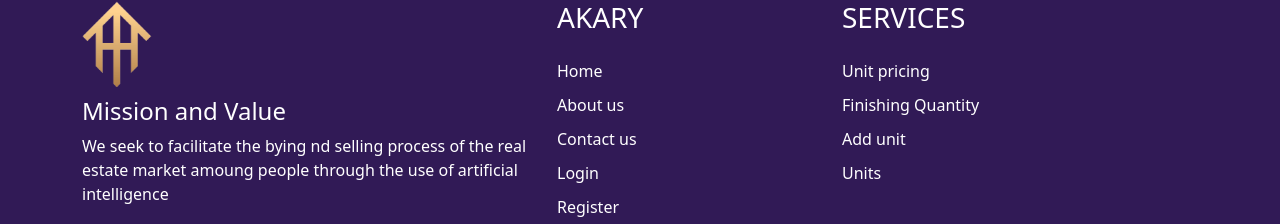
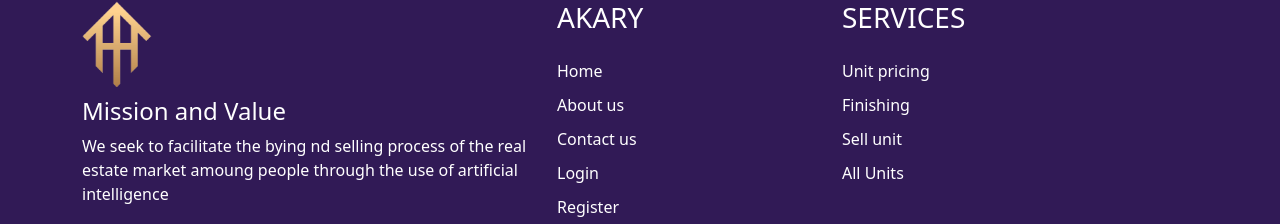
Before and after one commit to MoamenSherif81/Akary, a React (Create React App) app: page / in a window 1280 px wide. Shown: the part 2036-2260 px from the top of the page. Built offline with nearby package versions, Linux system fonts and the light colour scheme.

Commit message:
edit some files

```diff
--- a/package.json
+++ b/package.json
@@ -1,4 +1,5 @@
 {
+  "homepage": "https://MoamenSherif81.github.io/Akary",
   "name": "akary",
   "version": "0.1.0",
   "private": true,
@@ -13,6 +14,7 @@
     "@testing-library/user-event": "^13.5.0",
     "babel-plugin-macros": "^3.1.0",
     "bootstrap": "^5.3.0",
+    "gh-pages": "^5.0.0",
     "nano-id": "^1.1.0",
     "react": "^18.2.0",
     "react-dom": "^18.2.0",
@@ -23,6 +25,8 @@
     "web-vitals": "^2.1.4"
   },
   "scripts": {
+    "predeploy": "npm run build",
+    "deploy": "gh-pages -d build",
     "start": "react-scripts start",
     "build": "react-scripts build",
     "test": "react-scripts test",
--- a/src/components/Footer.jsx
+++ b/src/components/Footer.jsx
@@ -11,10 +11,10 @@ export default function Footer(props) {
             <h4>Mission and Value</h4>
             <p>We seek to facilitate the bying nd selling process of the real estate market amoung people through the use of artificial intelligence</p>
             <div className='contact__social d-flex gap-3 mb-4 '>
-              <a href='#'><img src='images/facebook.svg' alt='facebook' /></a>
-              <a href='#'><img src='images/insta.svg' alt='insta' /></a>
-              <a href='#'><img src='images/youtube.svg' alt='youtube' /></a>
-              <a href='#'><img src='images/twitter.svg' alt='twitter' /></a>
+              <a href='#'><img src='/images/facebook.svg' alt='facebook' /></a>
+              <a href='#'><img src='/images/insta.svg' alt='insta' /></a>
+              <a href='#'><img src='/images/youtube.svg' alt='youtube' /></a>
+              <a href='#'><img src='/images/twitter.svg' alt='twitter' /></a>
             </div>
           </div>
           <div className='col-12 col-md-3'>
@@ -31,9 +31,9 @@ export default function Footer(props) {
             <h3 className='mb-4'>SERVICES</h3>
             <ul className='footer__list list-unstyled'>
               <li className='footer__list-item'><Link to='/services/unit-pricing'>Unit pricing</Link></li>
-              <li className='footer__list-item'><Link to='/services/calculation-of-finishing'>Finishing Quantity</Link></li>
-              <li className='footer__list-item'><Link to='/services/sell-unit'>Add unit</Link></li>
-              <li className='footer__list-item'><Link to='/services/all-units'>Units</Link></li>
+              <li className='footer__list-item'><Link to='/services/calculation-of-finishing'>Finishing</Link></li>
+              <li className='footer__list-item'><Link to='/services/sell-unit'>Sell unit</Link></li>
+              <li className='footer__list-item'><Link to='/services/all-units'>All Units</Link></li>
             </ul>
           </div>
         </div>
@@ -41,14 +41,3 @@ export default function Footer(props) {
     </footer>
   )
 }
-/*
-<button className='nav__login-button fw-bolder'
-        onClick={() => {setLoginActive(true)
-                      setLogin(true)}}>
-  Login
-</button>
-<button className='nav__login-button fw-bolder'
-
-  Register
-</button>
-*/
--- a/src/components/Navbar.jsx
+++ b/src/components/Navbar.jsx
@@ -65,7 +65,7 @@ export default function Navbar(props) {
             </button>
           </div>
           <div className='nav__profile'>
-            <img className='nav__profile-icon' src='/images/profile-user.png' alt='profile-icon' />
+            <Link to='/profile'><img className='nav__profile-icon' src='/images/profile-user.png' alt='profile-icon' /></Link>
           </div>
           <span
             className={'nav__bars'}
--- a/src/components/pages/About.jsx
+++ b/src/components/pages/About.jsx
@@ -82,6 +82,13 @@ export default function About() {
       whatsapp: ''
     },
     {
+      position: 'Google',
+      image: 'images/googlelogo_color_272x92dp.png',
+      facebook: '',
+      twitter: '',
+      instagram: '',
+      whatsapp: ''
+    },{
       position: 'Google',
       image: 'images/googlelogo_color_272x92dp.png',
       facebook: '',
```
Also changed, not shown: 1 other file (tests, documents, lock files or other folders).
